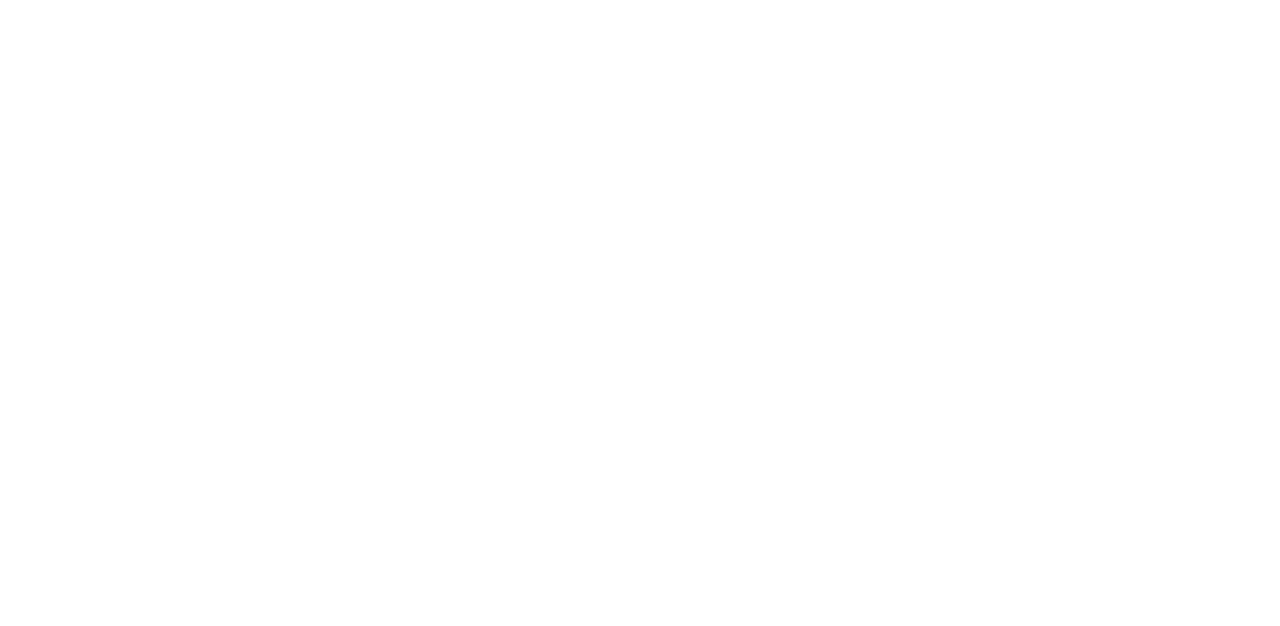
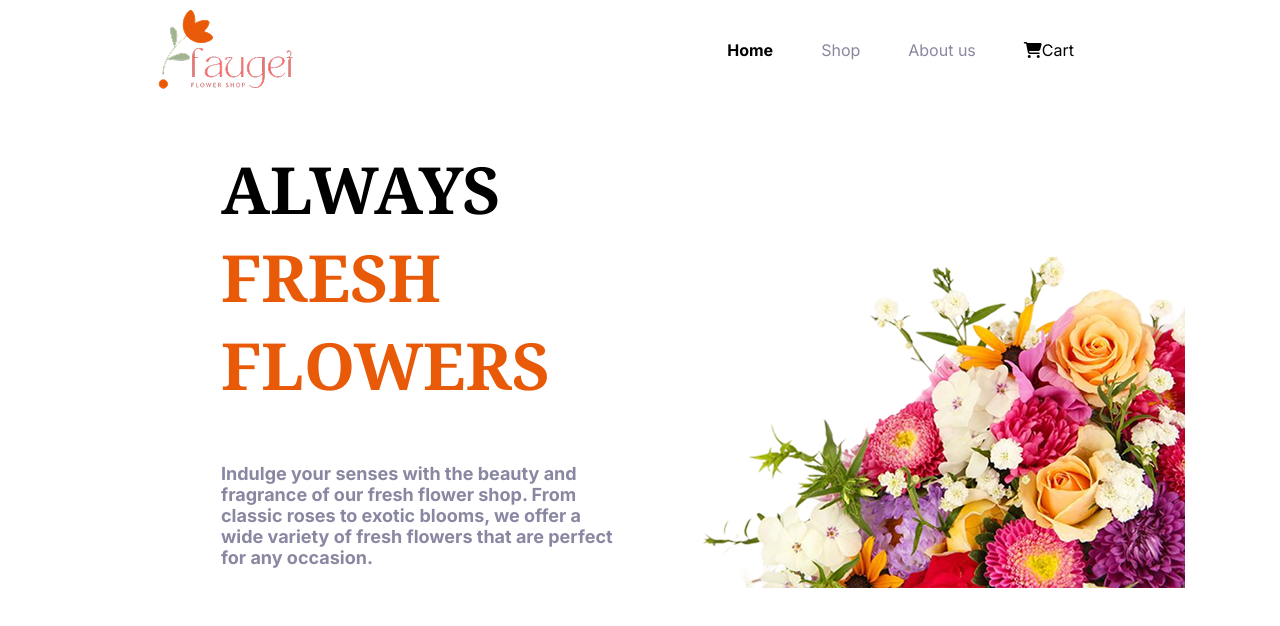
Before and after one commit to Eti-404/assignment-2, a plain HTML site: page index.html in a window 1280 px wide. Drawn offline with Linux system fonts and the light colour scheme.

Commit message:
added banner section

```diff
--- a/index.html
+++ b/index.html
@@ -1,11 +1,53 @@
 <!DOCTYPE html>
 <html lang="en">
+
 <head>
     <meta charset="UTF-8">
     <meta name="viewport" content="width=device-width, initial-scale=1.0">
     <title>Responsive flowers</title>
+    <link rel="preconnect" href="https://fonts.googleapis.com">
+    <link rel="preconnect" href="https://fonts.gstatic.com" crossorigin>
+    <link
+        href="https://fonts.googleapis.com/css2?family=Inter:ital,opsz,wght@0,14..32,100..900;1,14..32,100..900&family=Noto+Serif:ital,wght@0,100..900;1,100..900&family=Raleway:ital,wght@0,100..900;1,100..900&display=swap"
+        rel="stylesheet">
+    <link rel="preconnect" href="https://fonts.googleapis.com">
+    <link rel="preconnect" href="https://fonts.gstatic.com" crossorigin>
+    <link
+        href="https://fonts.googleapis.com/css2?family=Inter:ital,opsz,wght@0,14..32,100..900;1,14..32,100..900&family=Raleway:ital,wght@0,100..900;1,100..900&display=swap"
+        rel="stylesheet">
+    <link rel="stylesheet" href="styles/flowers.css">
+    <script src="https://kit.fontawesome.com/4681f1d5c0.js" crossorigin="anonymous"></script>
 </head>
-<body>
 
+<body class="inter-normal">
+    <header>
+        <nav>
+            <img src="assets/logo.png" alt="">
+            <ul>
+                <li><a href="" class="nav-home">Home</a></li>
+                <li><a href="" class="primary-light">Shop</a></li>
+                <li><a href="" class="primary-light">About us</a></li>
+                <li><a href="" class="primary-dark"><i class="fa-solid fa-cart-shopping"></i>Cart</a></li>
+            </ul>
+        </nav>
+    </header>
+
+    <main>
+        <!-- banner -->
+        <section>
+            <div>
+                <h1 class="noto-normal sec1"> ALWAYS <span class="sec2">FRESH</span> <span class="sec2"> FLOWERS</span><h1>
+                    <p class="inter-normal sec3 primary-light">Indulge your senses with the beauty and fragrance of our fresh flower shop. From classic roses to exotic blooms, we offer a wide variety of fresh flowers that are perfect for any occasion. </p>
+            </div>
+            <img src="assets/hero-flower.png" alt="">
+        </section>
+<!-- plants -->
+
+    </main>
+
+    <footer>
+
+    </footer>
 </body>
+
 </html>
--- /dev/null
+++ b/styles/flowers.css
@@ -0,0 +1,78 @@
+/* shared styles */
+.inter-normal {
+    font-family: "Inter", sans-serif;
+    font-optical-sizing: auto;
+    font-style: normal;
+}
+
+.noto-normal {
+    font-family: "Noto Serif", serif;
+    font-optical-sizing: auto;
+    font-style: normal;
+    font-variation-settings:
+        "wdth" 100;
+}
+
+.primary-light {
+    color: #8987A1;
+}
+
+.primary-dark {
+    color: black;
+    font-weight: 500px;
+}
+
+/* nav styles */
+nav {
+    display: flex;
+    flex-direction: row;
+    justify-content: space-between;
+    align-items: center;
+    margin: 0px 150px
+}
+
+.nav-home {
+    font-size: 16px;
+    font-weight: 700;
+    color: black;
+}
+
+nav ul {
+    display: flex;
+}
+
+nav ul li {
+    list-style: none;
+    margin-right: 48px;
+}
+
+nav li a {
+    text-decoration: none;
+}
+
+/* banner styles */
+section {
+display: flex;
+flex-direction: row;
+justify-content: center;
+align-items: flex-end;
+margin-left: 213px;
+margin-right:87px ;
+}
+
+.sec1 {
+    font-weight: 700px;
+    font-size: 65px;
+}
+
+.sec2 {
+    font-weight: 700px;
+    font-size: 65px;
+    color: #E95A08;
+    text-align: center;
+}
+
+.sec3 {
+    font-size: 18px;
+}
+/* plant styles */
```
